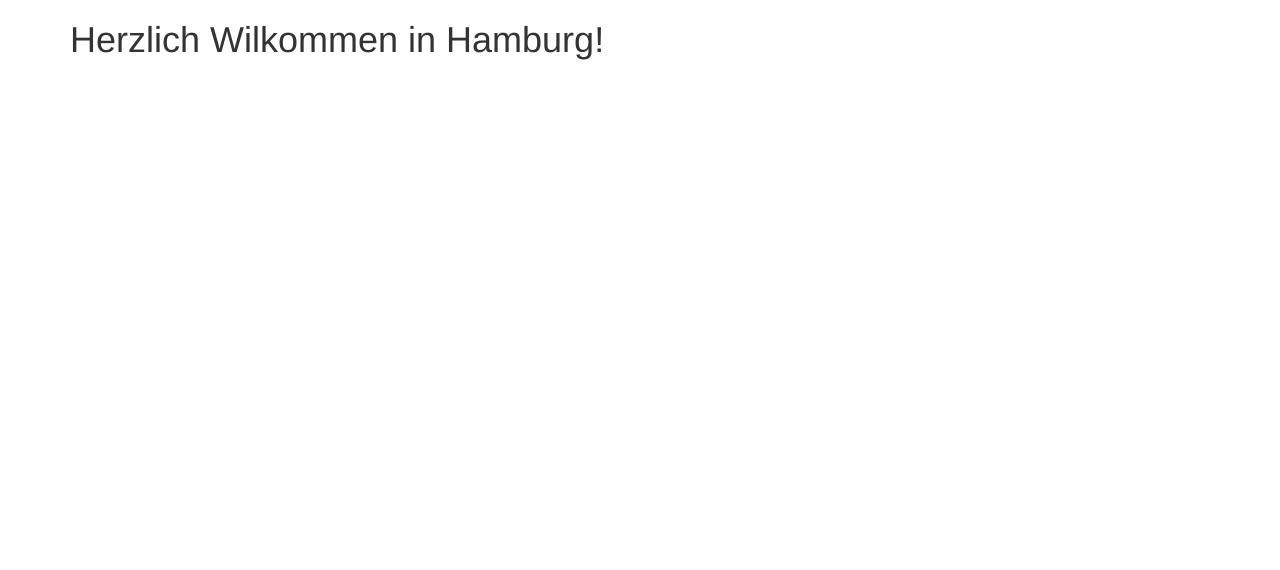
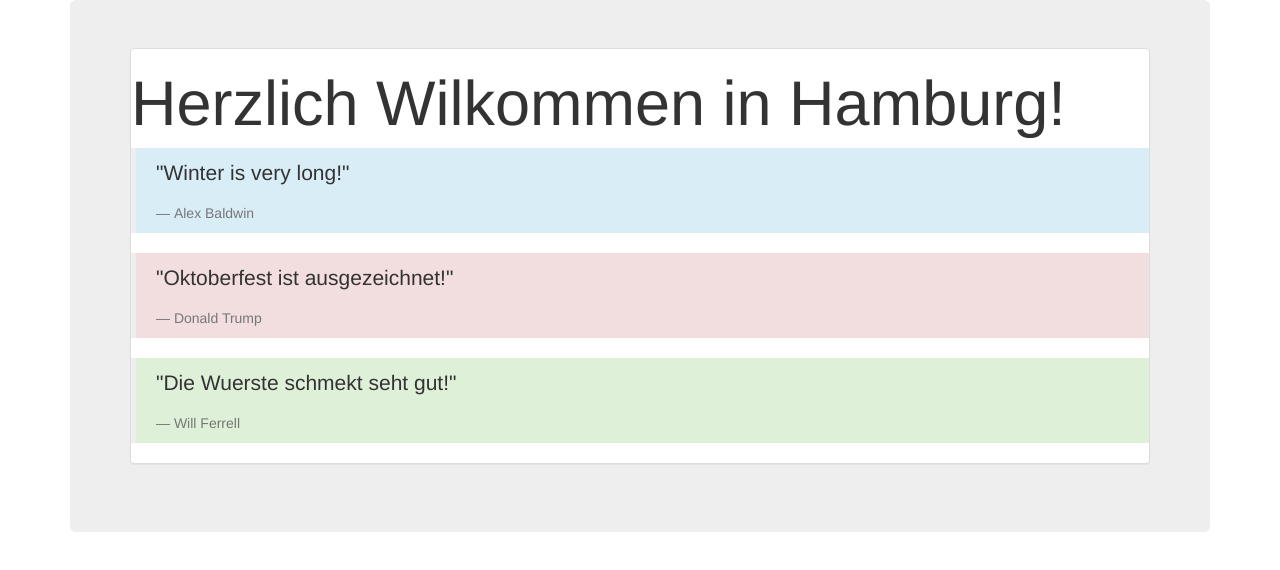
Before and after one commit to rtmath/Vacation-Site, a plain HTML site: page index.html in a window 1280 px wide. Drawn offline with nearby package versions, Linux system fonts and the light colour scheme.

Commit message:
add bootstrap css, panel and colors to testimonials

```diff
--- a/index.html
+++ b/index.html
@@ -5,8 +5,23 @@
   </head>
   <body>
     <div class="container">
-      <div clas="jumbotron">
-        <h1>Herzlich Wilkommen in Hamburg!</h1>
+      <div class="jumbotron">
+        <div class="panel panel-default">
+          <h1>Herzlich Wilkommen in Hamburg!</h1>
+
+          <blockquote class="bg-info">
+            <p>"Winter is very long!"</p>
+            <footer>Alex Baldwin</footer>
+          </blockquote>
+          <blockquote class="bg-danger">
+            <p>"Oktoberfest ist ausgezeichnet!"</p>
+            <footer>Donald Trump</footer>
+          </blockquote>
+          <blockquote class="bg-success">
+            <p>"Die Wuerste schmekt seht gut!"</p>
+            <footer>Will Ferrell</footer>
+          </blockquote>
+        </div>
       </div>
     </div>
   </body>
```
Also changed, not shown: css/bootstrap-theme.css (renamed from css/bootstrap-theme copy.css), css/bootstrap-theme.min.css (renamed from css/bootstrap-theme.min copy.css), css/bootstrap.css (renamed from css/bootstrap copy.css), css/bootstrap.min.css (renamed from css/bootstrap.min copy.css), 8 other files.
